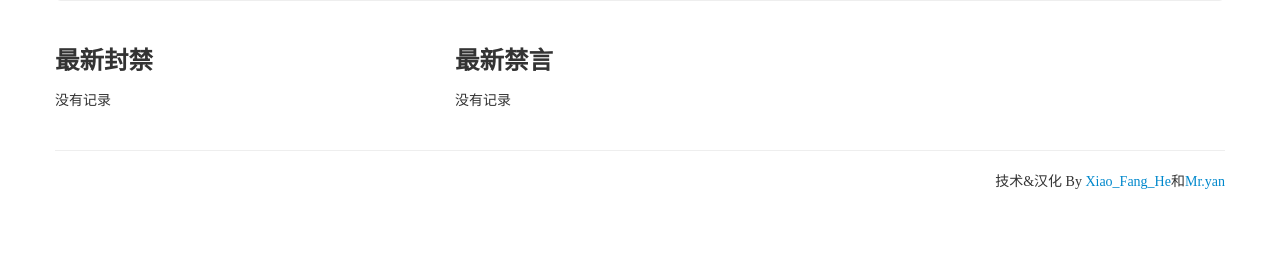
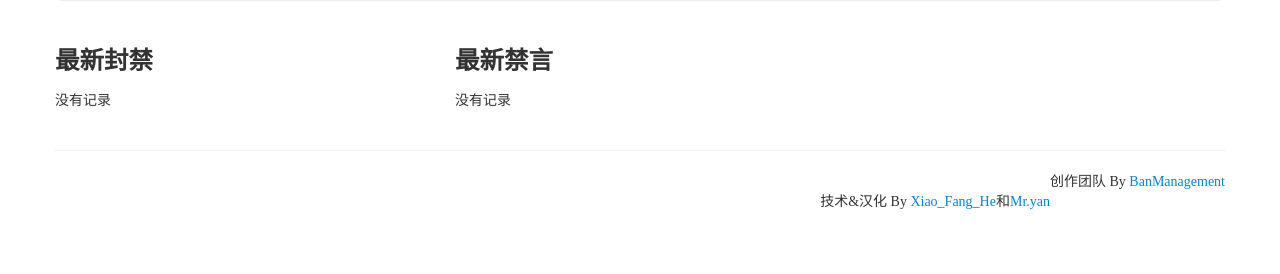
Before and after one commit to BanManagementPlus/BanManagementWebPlus, a PHP site: page / in a window 1280 px wide. Shown: the part 441-715 px from the top of the page. Run offline with PHP 8.4, Linux system fonts and the light colour scheme; data that the repository does not hold is empty.

Commit message:
Update footer.php

```diff
--- a/footer.php
+++ b/footer.php
@@ -18,6 +18,8 @@
 			}
 			?>
 				<!-- Must not be removed as per the licence terms -->
+				<p class="pull-right">创作团队 By <a href="https://github.com/BanManagement" target="_blank">BanManagement</a></p>
+				<br />
 				<p class="pull-right">技术&汉化 By <a href="http://www.mcbbs.net/?1691353" target="_blank">Xiao_Fang_He</a>和<a href='https://github.com/Mryan2005' target="_blank">Mr.yan</a></p>
 			</footer>
 		</div> <!-- /container -->
```
